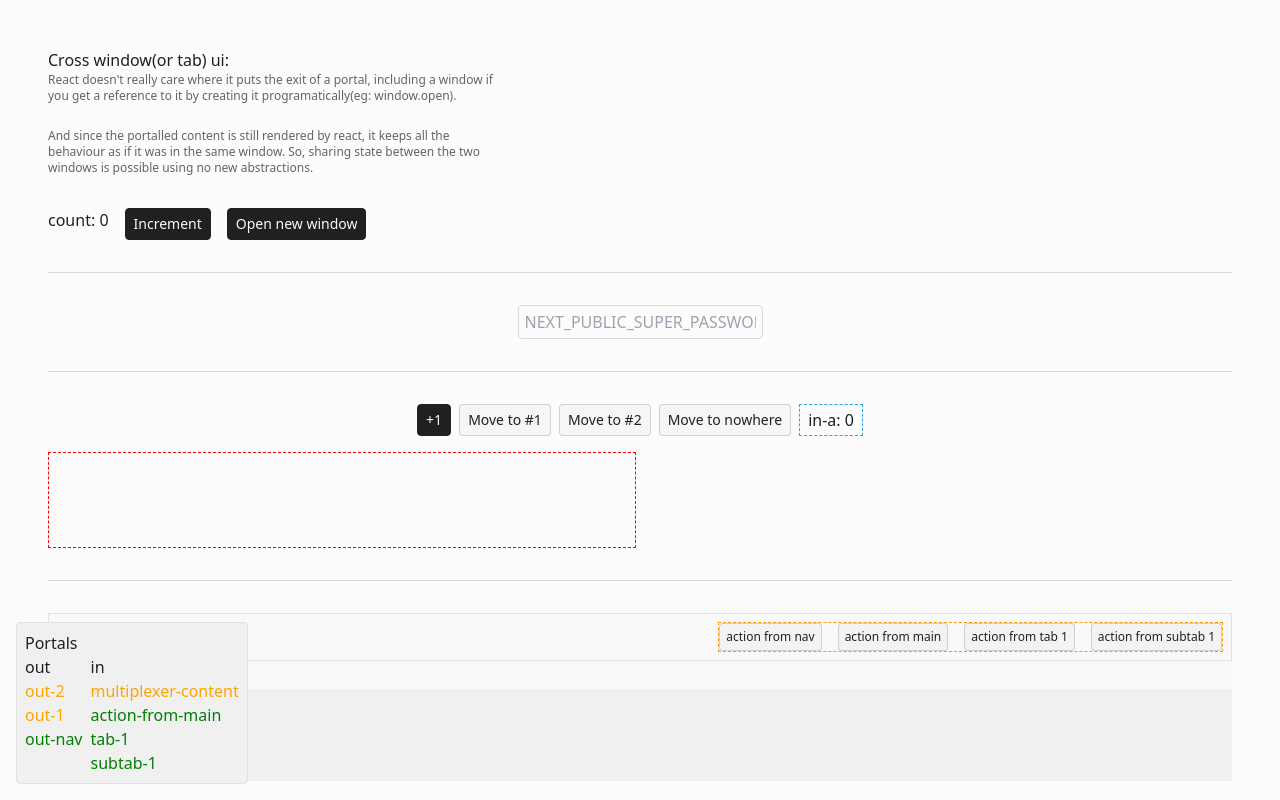
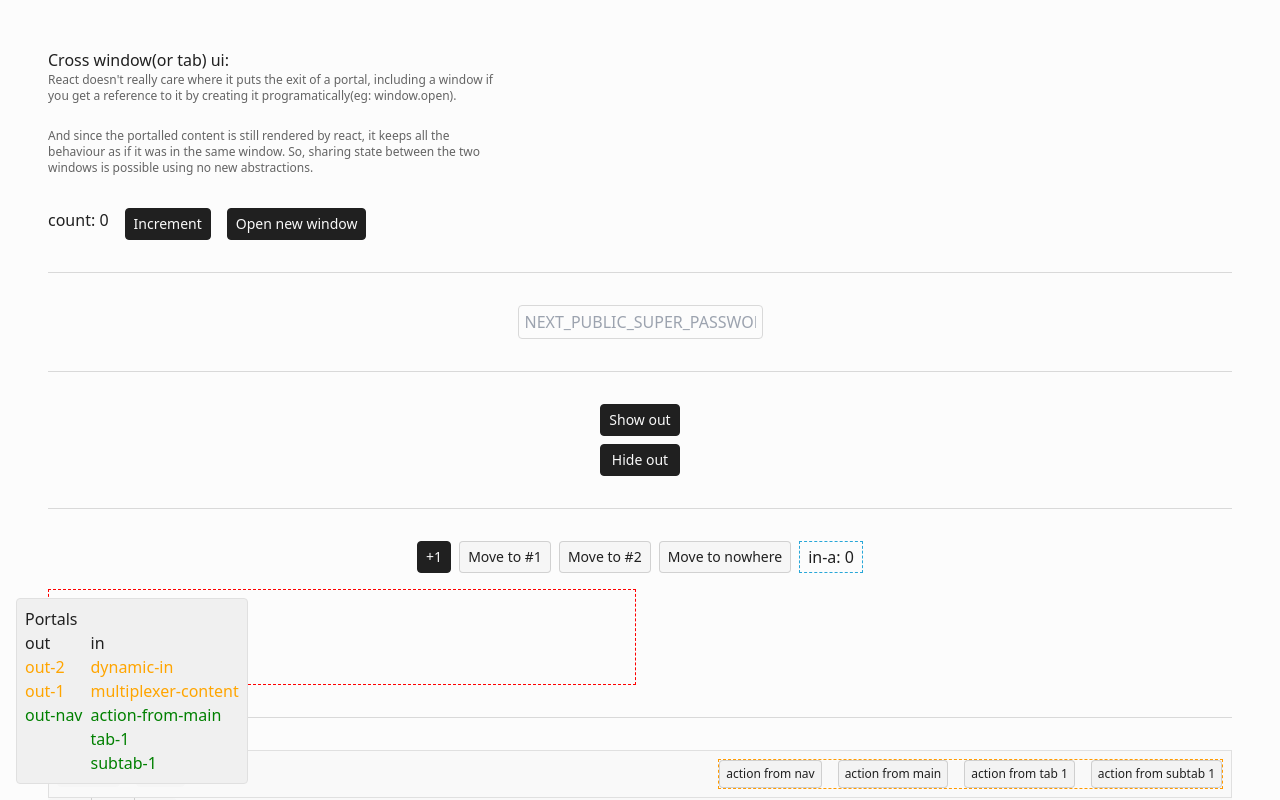
Before and after one commit to bdsqqq/axm-playground, a React (Vite) app: page / in a window 1280 px wide. Shown: the top 800 px of the page. Built offline with nearby package versions, Linux system fonts and the light colour scheme.

Commit message:
feat(portal): add dynamic out portal showcase

```diff
--- a/src/App.tsx
+++ b/src/App.tsx
@@ -6,6 +6,7 @@ import { PortalDevtools } from './ui/portal/devtools';
 import {
   PortalShowcase_FarAwaySlots,
   PortalShowcase_Multiplexer,
+  PortalShowcase_dynamicOut,
 } from './ui/portal/showcase';
 
 function App() {
@@ -14,6 +15,8 @@ function App() {
       <NewWindowShowcase />
       <hr className="w-full border-gray-06" />
       <Input type="text" placeholder="NEXT_PUBLIC_SUPER_PASSWORD" />
+      <hr className="w-full border-gray-06" />
+      <PortalShowcase_dynamicOut />
       <hr className="w-full border-gray-06" />
       <PortalShowcase_Multiplexer />
       <hr className="w-full border-gray-06" />
--- a/src/ui/portal/showcase.tsx
+++ b/src/ui/portal/showcase.tsx
@@ -235,3 +235,21 @@ export function PortalShowcase_Multiplexer() {
     </div>
   );
 }
+
+export function PortalShowcase_dynamicOut() {
+  const [showOut, setShowOut] = React.useState(false);
+
+  return (
+    <div className="flex w-full flex-col items-center justify-center gap-4">
+      <div className="flex flex-col gap-2">
+        <Button onClick={() => setShowOut(true)}>Show out</Button>
+        <Button onClick={() => setShowOut(false)}>Hide out</Button>
+      </div>
+      {showOut ? <OutPortal name="dynamic-out" /> : null}
+
+      <InPortal name="dynamic-in" outPortalName="dynamic-out">
+        <div>Hej do</div>
+      </InPortal>
+    </div>
+  );
+}
```
